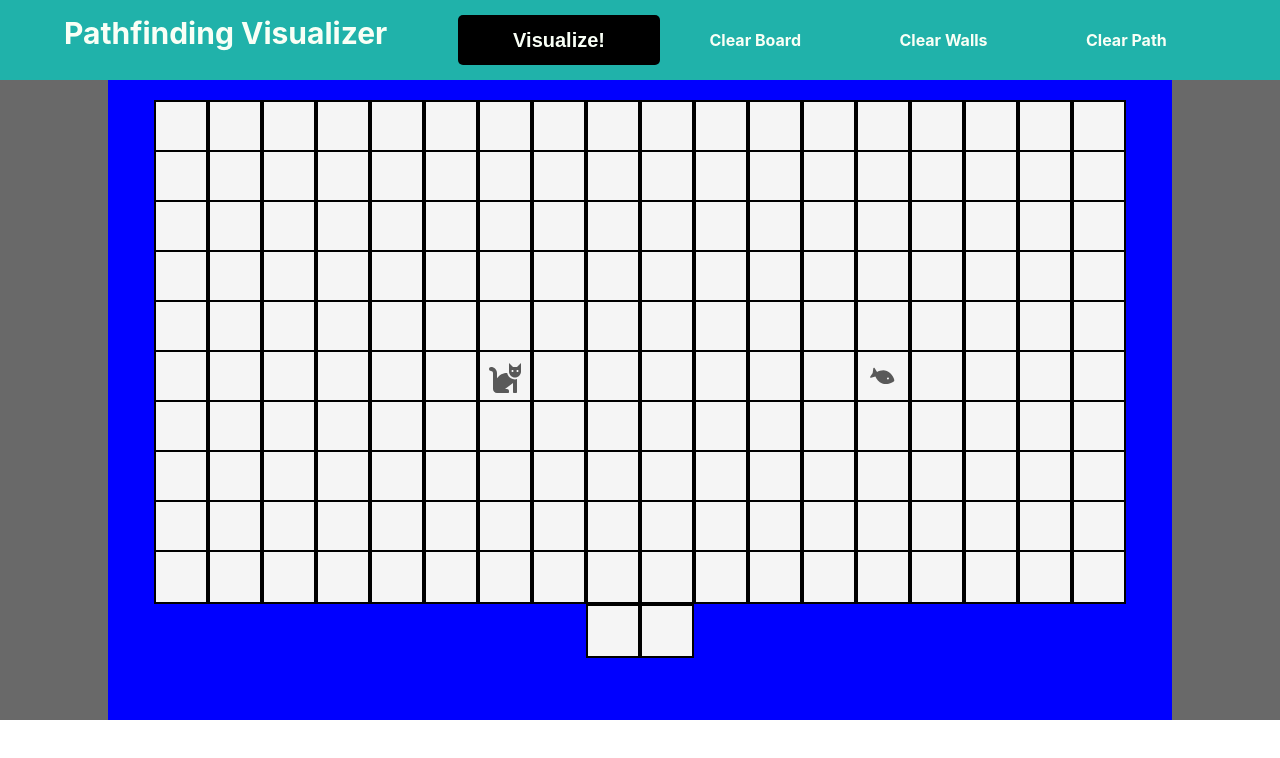
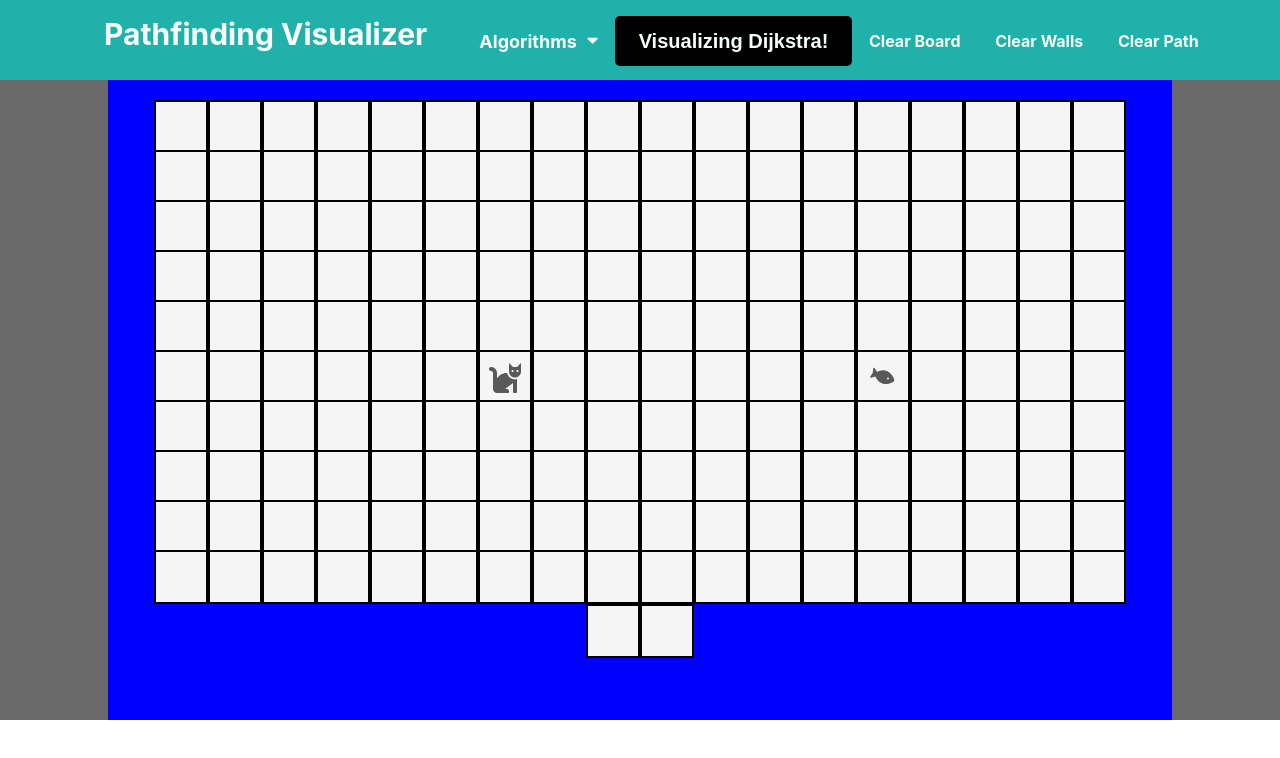
Before and after one commit to nkBrew/pathfinding-visualizer, a React (Create React App) app: page / in a window 1280 px wide. Shown: the top 758 px of the page. Built offline with nearby package versions, Linux system fonts and the light colour scheme.

Commit message:
Made drop down selection for algorithm choice

```diff
--- a/src/Algorithms/aStar.ts
+++ b/src/Algorithms/aStar.ts
@@ -11,7 +11,7 @@ export type AStarNode = {
 const hCost = (target: ColRow, current: ColRow): number => {
   return (current.row - target.row) ** 2 + (current.col - target.col) ** 2;
 };
-export const aStar = (goal: ColRow, start: ColRow, grid: NodeType[][], nRow: number, nCol: number): ColRow[][] => {
+export const aStar = (start: ColRow, goal: ColRow, grid: NodeType[][], nRow: number, nCol: number): ColRow[][] => {
   const open = [];
   const closed = [];
 
--- a/src/Algorithms/algorithms.ts
+++ b/src/Algorithms/algorithms.ts
@@ -16,6 +16,11 @@ export enum ALGORITHM {
   ASTAR = 'ASTAR',
   DIJKSTRA = 'DIJKSTRA',
 }
+
+export const ALGORITHM_FRIENDLY_NAMES = {
+  [ALGORITHM.ASTAR]: 'A* Search',
+  [ALGORITHM.DIJKSTRA]: 'Dijkstra',
+};
 
 export const equals = (node1: ColRow, node2: ColRow): boolean => {
   return node1.row == node2.row && node1.col == node2.col;
--- a/src/Header/Header.css
+++ b/src/Header/Header.css
@@ -4,6 +4,10 @@
   text-align: left;
   font-size: 30px;
   font-weight: bold;
+}
+
+.algorithms-label {
+  margin-right: 10px;
 }
 
 .title > * {
@@ -50,6 +54,8 @@
   font-weight: bold;
   font-size:20px;
   cursor: pointer;
+  height: 100%;
+  color:mintcream;
 }
 
 .header-button {
@@ -59,6 +65,50 @@
   flex-direction: column;
   font-weight: bold;
   transition:800ms;
+}
+
+.dropdown-button{
+  display:flex;
+  justify-content: center;
+  align-content: center;
+  flex-direction: row;
+  font-size:18px;
+  font-weight: bold;
+  width:100%;
+  height:100%;
+  background-color: inherit;
+  border:none;
+  transition:800ms;
+  color:rgb(249, 255, 246);
+}
+
+.dropdown-container{
+  position: relative;
+}
+
+.dropdown-content{
+  display: none;
+  position: absolute;
+  background-color: #f1f1f1;
+  z-index: 1;
+  flex-direction: column;
+  background-color: lightseagreen;
+  text-align: left;
+  width:100%;
+}
+
+.open {
+  display: flex;
+}
+
+.dropdown-content a{
+  /* display: none; */
+  color: black;
+  padding: 12px 16px;
+  text-decoration: none;
+  display: block;
+  color:mintcream;
+  /* width:100%; */
 }
 
 .visualize-loading {
@@ -71,15 +121,24 @@ button.visualize-button:disabled {
   transition:800ms;
 }
 
-.header-wrapper > ul {
+/* .header-wrapper > ul {
+  list-style-type: none;
+} */
+
+ul {
+  display:flex;
   list-style-type: none;
 }
+li {
+  cursor: pointer;
+}
+
 button.visualize-button:hover:enabled {
   background-color: gainsboro;
   transition:400ms
 }
 
-div.header-button:hover,  a.header-button:hover{
+li.header-button:hover,  a.header-button:hover, div.dropdown-button:hover{
   color: yellow;
   transition:800ms;
 }
--- a/src/Header/Header.tsx
+++ b/src/Header/Header.tsx
@@ -1,32 +1,66 @@
-import React from 'react';
+import React, { useState } from 'react';
 import './Header.css';
 import classNames from 'classnames';
+import { ALGORITHM, ALGORITHM_FRIENDLY_NAMES } from '../Algorithms/algorithms';
+import { FontAwesomeIcon } from '@fortawesome/react-fontawesome';
+import { faCaretDown, faCaretUp } from '@fortawesome/free-solid-svg-icons';
 
 type HeaderProps = {
   visualizing: boolean;
+  algorithm: ALGORITHM;
+  onAlgorithmSelect: (algorithm: ALGORITHM) => void;
   onVisualize: () => void;
   onClear: (clearWalls: boolean, clearPath: boolean, resetPathOnScreen: boolean) => void;
 };
 
-const Header = ({ visualizing, onVisualize, onClear }: HeaderProps): JSX.Element => {
+const Header = ({ visualizing, algorithm, onAlgorithmSelect, onVisualize, onClear }: HeaderProps): JSX.Element => {
+  const [showAlgorithms, setShowAlgorithms] = useState(false);
+
+  const renderAlgorithmOptions = () => {
+    return Object.values(ALGORITHM).map((value) => (
+      <a target="#" key={'algorithm-dropdown-option' + value} onClick={() => onAlgorithmSelect(value)}>
+        {ALGORITHM_FRIENDLY_NAMES[value]}
+      </a>
+    ));
+  };
+  const visualString = 'Visualizing' + (algorithm ? ' ' + ALGORITHM_FRIENDLY_NAMES[algorithm] : '') + '!';
+
   return (
     <div className="header-main">
       <div className="header-inner">
-        <div className="header-wrapper">
-          <div className="title">Pathfinding Visualizer</div>
-          <button className={classNames('visualize-button')} onClick={() => onVisualize()} disabled={visualizing}>
-            Visualize!
-          </button>
-          <a href="#" className="header-button" onClick={() => onClear(true, true, true)}>
-            Clear Board
-          </a>
-          <div className="header-button" onClick={() => onClear(true, false, false)}>
-            Clear Walls
-          </div>
-          <div className="header-button" onClick={() => onClear(false, true, true)}>
-            Clear Path
-          </div>
-        </div>
+        <ul className="header-wrapper">
+          <li>
+            <div className="title">Pathfinding Visualizer</div>
+          </li>
+          <li
+            className="header-button"
+            onClick={() => setShowAlgorithms(!showAlgorithms)}
+            tabIndex={0}
+            onBlur={() => setShowAlgorithms(false)}
+          >
+            <div className="dropdown-container">
+              <div className="dropdown-button">
+                <div className="algorithms-label">Algorithms</div>
+                <FontAwesomeIcon icon={showAlgorithms ? faCaretUp : faCaretDown} />
+              </div>
+              <div className={classNames('dropdown-content', { open: showAlgorithms })}>{renderAlgorithmOptions()}</div>
+            </div>
+          </li>
+          <li className="header-button">
+            <button className={classNames('visualize-button')} onClick={() => onVisualize()} disabled={visualizing}>
+              {visualString}
+            </button>
+          </li>
+          <li className="header-button" onClick={() => onClear(true, true, true)}>
+            <div>Clear Board</div>
+          </li>
+          <li className="header-button" onClick={() => onClear(true, false, false)}>
+            <div>Clear Walls</div>
+          </li>
+          <li className="header-button" onClick={() => onClear(false, true, true)}>
+            <div>Clear Path</div>
+          </li>
+        </ul>
       </div>
     </div>
   );
--- a/src/PathfindingVisualizer/PathfindingVisualizer.tsx
+++ b/src/PathfindingVisualizer/PathfindingVisualizer.tsx
@@ -147,7 +147,7 @@ const PathfindingVisualizer = (): JSX.Element => {
       <div className="grid-row" key={'noderow' + i}>
         {value.map((n) => (
           <Node
-            key={'node-' + n.col + -n.row}
+            key={'node-' + n.row + '-' + n.col}
             col={n.col}
             row={n.row}
             mouseEnterHandler={mouseEnterHandler}
@@ -247,7 +247,13 @@ const PathfindingVisualizer = (): JSX.Element => {
 
   return (
     <div>
-      <Header visualizing={visualizing} onVisualize={calculateByVisualizeButton} onClear={clear} />
+      <Header
+        algorithm={algorithm}
+        visualizing={visualizing}
+        onAlgorithmSelect={setAlgorithm}
+        onVisualize={calculateByVisualizeButton}
+        onClear={clear}
+      />
       <div className="PathfindingVisualizer">
         <Grid>{renderNodes()}</Grid>
       </div>
```
